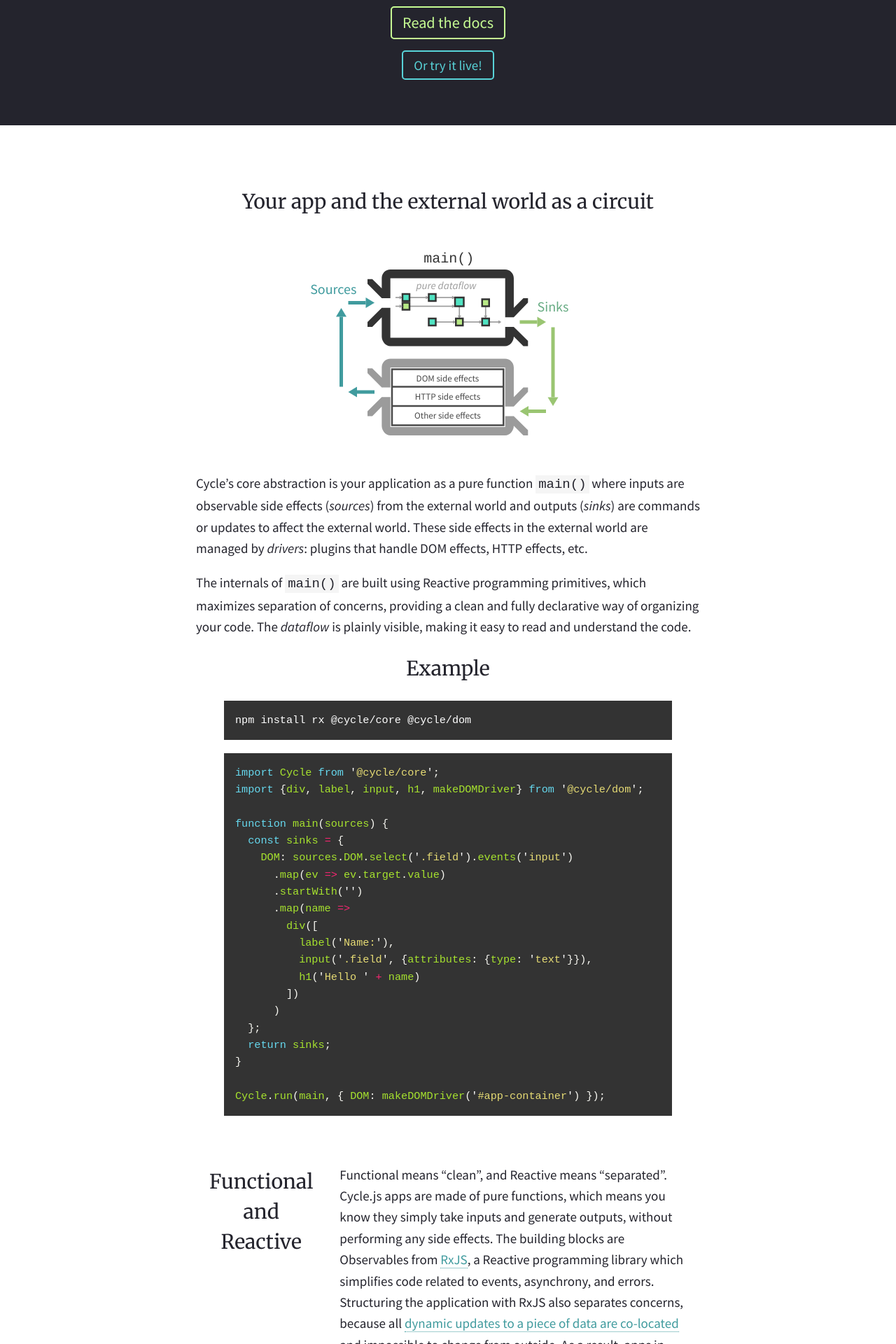
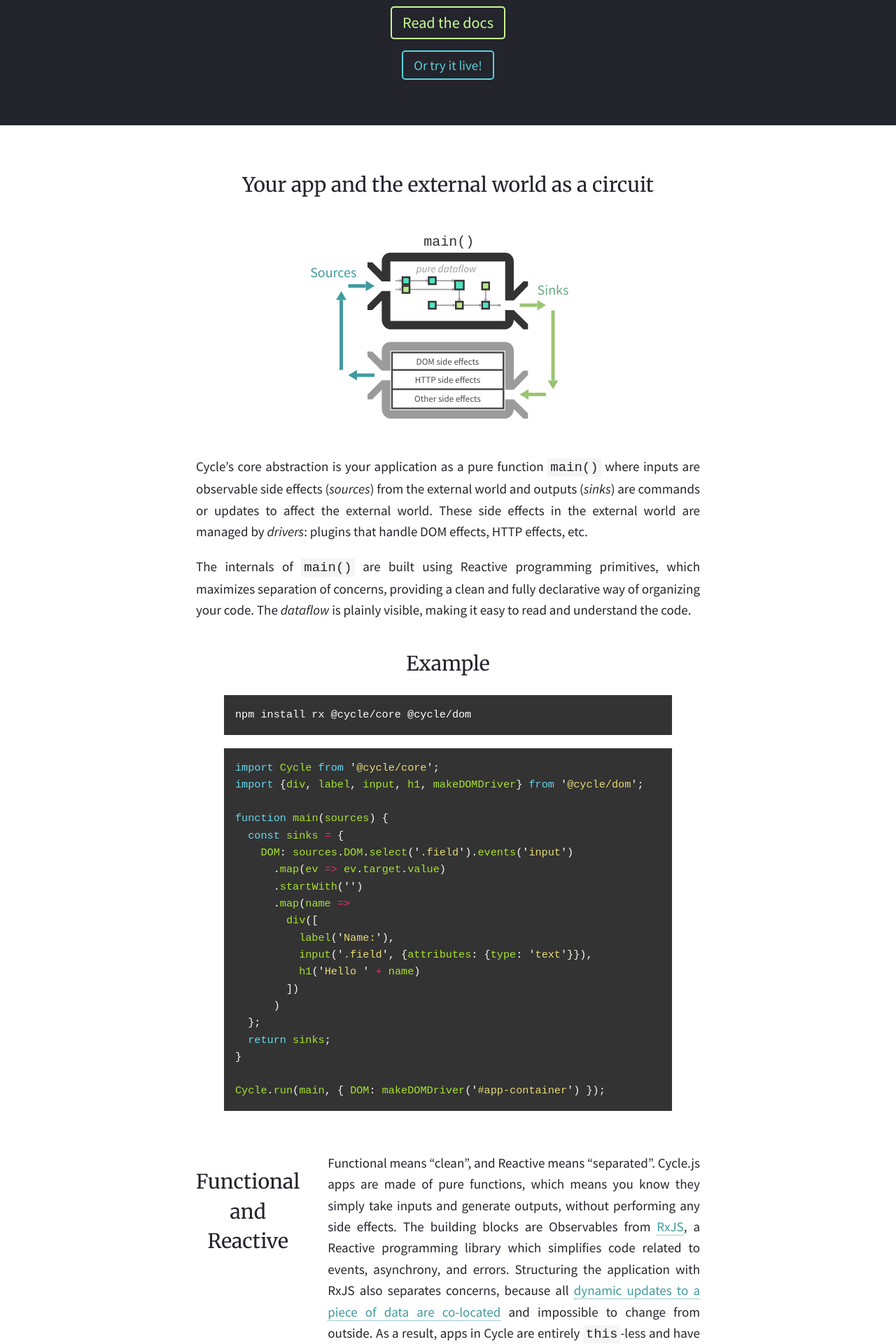
Before and after one commit to cyclejs/old-website, a Jekyll site: the page built from index.html, in a window 1280 px wide. Shown: the part 378-2298 px from the top of the page at 70% size. Built offline with Jekyll 4.4.1, drawn with Linux system fonts in a browser that asks for light colours; nearby versions of some CDN libraries; some of the changed text lies outside the part shown.

Commit message:
Fix homepage style for responsive design, on mobiles

```diff
--- a/_includes/homepage-content.md
+++ b/_includes/homepage-content.md
@@ -1,4 +1,4 @@
-## Your app and the external world as a circuit
+<h2 class="first-feature" id="your-app-and-the-external-world-as-a-circuit">Your app and the external world as a circuit</h2>
 
 <p>
   {% include /img/cycle-nested-frontpage.svg %}
@@ -37,42 +37,35 @@
 Cycle.run(main, { DOM: makeDOMDriver('#app-container') });
 {% endhighlight %}
 
-<table class="homepage-features">
-<tr>
-<td><h2>Functional<br />and<br />Reactive</h2></td>
-<td markdown="1">Functional means "clean", and Reactive means "separated". Cycle.js apps are made of pure functions, which means you know they simply take inputs and generate outputs, without performing any side effects. The building blocks are Observables from [RxJS](https://github.com/Reactive-Extensions/RxJS), a Reactive programming library which simplifies code related to events, asynchrony, and errors. Structuring the application with RxJS also separates concerns, because all [dynamic updates to a piece of data are co-located](/observables.html#reactive-programming) and impossible to change from outside. As a result, apps in Cycle are entirely `this`-less and have nothing comparable to imperative calls such as `setState()` or `foo.update()`.
-</td>
-</tr>
-</table>
+<div class="homepage-features" markdown="1">
+## Functional and Reactive
 
-<table class="homepage-features">
-<tr>
-<td markdown="1">Cycle.js is a framework with very few concepts to learn. The core API has just one function: `run(app, drivers)`. Besides that, there are **Observables**, **functions**, **drivers** (plugins for different types of side effects), and a helper function to isolate scoped components. This is a framework with very little amount of "magic". Most of the building blocks are just JavaScript functions. Usually the lack of "magic" leads to very verbose code, but since RxJS Observables are able to build complex dataflows with a few operations, you will come to see how apps in Cycle.js are small and readable.
-</td>
-<td><h2>Simple<br />and<br />Concise</h2></td>
-</tr>
-</table>
+Functional means "clean", and Reactive means "separated". Cycle.js apps are made of pure functions, which means you know they simply take inputs and generate outputs, without performing any side effects. The building blocks are Observables from [RxJS](https://github.com/Reactive-Extensions/RxJS), a Reactive programming library which simplifies code related to events, asynchrony, and errors. Structuring the application with RxJS also separates concerns, because all [dynamic updates to a piece of data are co-located](/observables.html#reactive-programming) and impossible to change from outside. As a result, apps in Cycle are entirely `this`-less and have nothing comparable to imperative calls such as `setState()` or `foo.update()`.
+</div>
 
-<table class="homepage-features">
-<tr>
-<td><h2>Extensible<br />and<br />Testable</h2></td>
-<td markdown="1">Drivers are plugin-like simple functions that take messages from sinks and call imperative functions. All side effects are contained in drivers. This means your application is just a pure function, and it becomes easy to swap drivers around. The community has built drivers for [React Native](https://github.com/cyclejs/cycle-react-native), [HTML5 Notification](https://github.com/cyclejs/cycle-notification-driver), [Socket.io](https://github.com/cgeorg/cycle-socket.io), etc. Sources and sinks can be easily used as [Adapters and Ports](https://iancooper.github.io/Paramore/ControlBus.html). This also means testing is mostly a matter of feeding inputs and inspecting the output. No deep mocking needed. You application is just a pure transformation of data.
-</td>
-</tr>
-</table>
+<div class="homepage-features" markdown="1">
+## Simple and Concise
+
+Cycle.js is a framework with very few concepts to learn. The core API has just one function: `run(app, drivers)`. Besides that, there are **Observables**, **functions**, **drivers** (plugins for different types of side effects), and a helper function to isolate scoped components. This is a framework with very little amount of "magic". Most of the building blocks are just JavaScript functions. Usually the lack of "magic" leads to very verbose code, but since RxJS Observables are able to build complex dataflows with a few operations, you will come to see how apps in Cycle.js are small and readable.
+</div>
+
+<div class="homepage-features" markdown="1">
+## Extensible and Testable
+
+Drivers are plugin-like simple functions that take messages from sinks and call imperative functions. All side effects are contained in drivers. This means your application is just a pure function, and it becomes easy to swap drivers around. The community has built drivers for [React Native](https://github.com/cyclejs/cycle-react-native), [HTML5 Notification](https://github.com/cyclejs/cycle-notification-driver), [Socket.io](https://github.com/cgeorg/cycle-socket.io), etc. Sources and sinks can be easily used as [Adapters and Ports](https://iancooper.github.io/Paramore/ControlBus.html). This also means testing is mostly a matter of feeding inputs and inspecting the output. No deep mocking needed. You application is just a pure transformation of data.
+</div>
 
 ## Explicit dataflow
 
 In every Cycle.js app, each of the Observable declarations is a node in a dataflow graph, and the dependencies between declarations are arrows. This means there is a one-to-one correspondence between your code and *minimap*-like graph of the dataflow between external inputs and external outputs.
 
-<table class="homepage-features">
-<tr>
-<td>
+<div class="explicit-dataflow">
+<div>
 <p class="dataflow-minimap" markdown="1">
   {% include /img/dataflow-minimap.svg %}
 </p>
-</td>
-<td class="dataflow-minimap-code" markdown="1">
+</div>
+<div class="dataflow-minimap-code" markdown="1">
 {% highlight js %}
 function main(sources) {
   const decrement$ = sources.DOM
@@ -94,11 +87,20 @@
   return { DOM: vtree$ };
 }
 {% endhighlight %}
-</td>
-</tr>
-</table>
+</div>
+</div>
 
 In many frameworks the flow of data is *implicit*: you need to build a mental model of how data moves around in your app. In Cycle.js, the flow of data is clear by reading your code.
+
+## Composable
+
+Cycle.js has components, but unlike other frameworks, every single Cycle.js app, no matter how complex, is a function that can be reused in a larger Cycle.js app.
+
+<p>
+  {% include /img/nested-components.svg %}
+</p>
+
+Sources and sinks are the interface between the application and the drivers, but they are also the interface between a child component and its parent. Cycle.js components can be simply GUI widgets like in other frameworks, but they are not limited to GUIs only. You can make Web Audio components, network requests components, and others, since the sources/sinks interface is not exclusive to the DOM.
 
 ## Supports...
 
--- a/_sass/homepage.sass
+++ b/_sass/homepage.sass
@@ -43,31 +43,58 @@
     margin: $normal-space 0
 
 .features
+    text-align: justify
     ul
         width: 50%
         margin: 0 auto
     h1, h2, h3
         text-align: center
+        margin-top: $normal-space
         a
             display: inline-block
             +box_link()
             letter-spacing: 0
+    .first-feature
+        margin-top: 0
 
-table.homepage-features
+
+.homepage-features
     margin-top: $normal-space
-    td
-        vertical-align: top
-        border: none
+    display: flex
+    h2
+        flex-grow: 1
+    p
+        flex-grow: 5
+        text-align: justify
 
-.dataflow-minimap svg
-    width: inherit
-    height: 340px
-    margin: 0 auto
-    min-width: inherit
-    max-width: inherit
-    max-height: inherit
-.dataflow-minimap-code
-    font-size: 14px
+.homepage-features:nth-child(even)
+    h2
+        order: 1
+        margin-right: $normal-space
+    p
+        order: 2
+
+.homepage-features:nth-child(odd)
+    h2
+        order: 2
+        margin-left: $normal-space
+    p
+        order: 1
+
+.explicit-dataflow
+    margin-top: $normal-space
+    display: flex
+    justify-content: center
+    align-items: center
+    .dataflow-minimap svg
+        width: inherit
+        height: 18em
+        margin: 0 auto
+        min-width: inherit
+        max-width: inherit
+        max-height: inherit
+    .dataflow-minimap-code
+        font-size: 0.8em
 
 @media only screen and (max-width: 680px)
     .hero
@@ -84,3 +111,19 @@
                 top: 0.75em
         h2
             font-size: 1.2em
+    .features
+        ul
+            width: 100%
+    .homepage-features
+        display: block
+    .homepage-features:nth-child(even)
+        h2
+            margin-right: 0
+    .homepage-features:nth-child(odd)
+        h2
+            margin-left: 0
+    .explicit-dataflow
+        .dataflow-minimap svg
+            height: 44vw // 11.5em
+        .dataflow-minimap-code
+            font-size: 2vw // 0.55em
```
